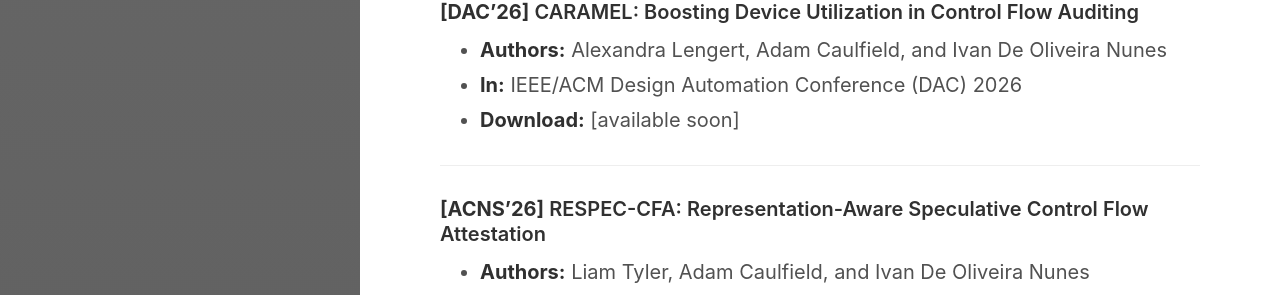
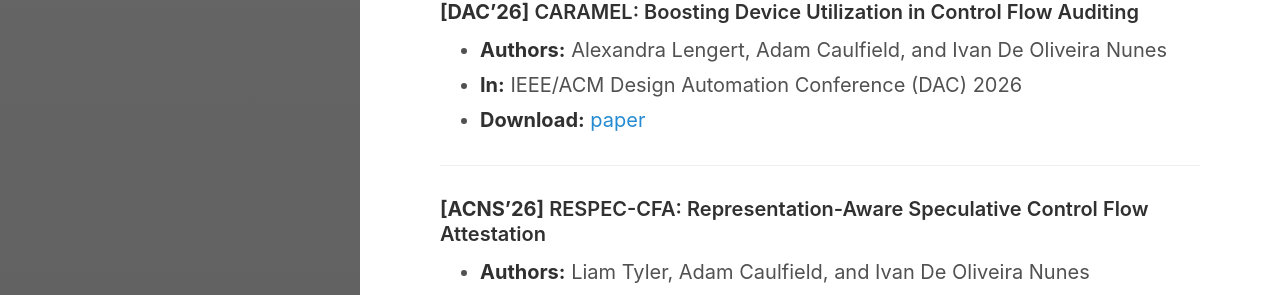
Before and after one commit to ivanolive/ivanolive.github.io, a Jekyll site: the page built from research.md, in a window 1280 px wide. Shown: the part 359-654 px from the top of the page. Built offline with Jekyll 4.4.1, drawn with Linux system fonts in a browser that asks for light colours.

Commit message:
Update research.md

```diff
--- a/research.md
+++ b/research.md
@@ -18,7 +18,7 @@
 
 - **Authors:** Alexandra Lengert, Adam Caulfield, and Ivan De Oliveira Nunes
 - **In:** IEEE/ACM Design Automation Conference (DAC) 2026
-- **Download:** [available soon]
+- **Download:** [paper](https://arxiv.org/pdf/2603.02161)
 
 ___
 
```
